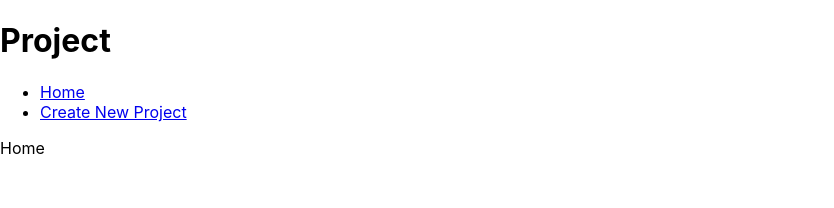
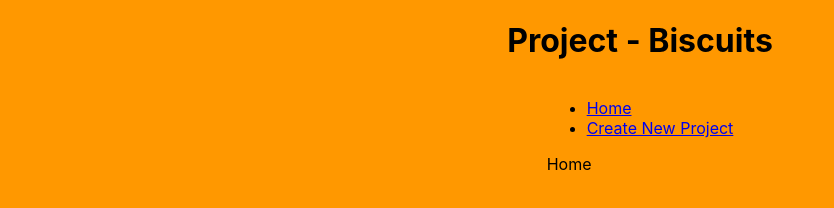
Before and after one commit to ksharm53/Biscuits-Sharma, a React app in the folder frontend/: page / in a window 1280 px wide. Shown: the whole page, without its empty margins (0-834 px from the left). Built offline with nearby package versions, Linux system fonts and the light colour scheme.

Commit message:
CSS addition to the front end page.

```diff
--- a/frontend/src/components/App.js
+++ b/frontend/src/components/App.js
@@ -12,7 +12,7 @@ function App() {
   return (
     <div className="App">
 
-      <h1>Project</h1>
+      <h1>Project - Biscuits</h1>
 
       <Router>
         <div>
--- a/frontend/src/index.css
+++ b/frontend/src/index.css
@@ -5,6 +5,14 @@ body {
     sans-serif;
   -webkit-font-smoothing: antialiased;
   -moz-osx-font-smoothing: grayscale;
+  background-color: #ff9800;
+}
+
+.App{
+  display: flex;
+    flex-direction: column;
+    justify-content: center;
+    align-items: center;
 }
 
 code {
```
Lines whose indentation alone changed are shown as unchanged.
